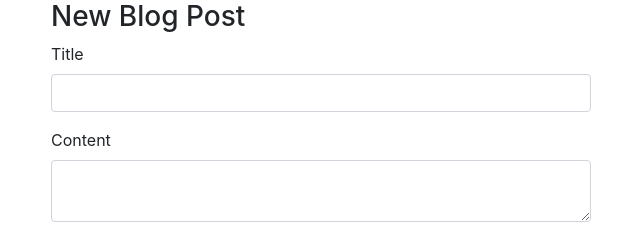
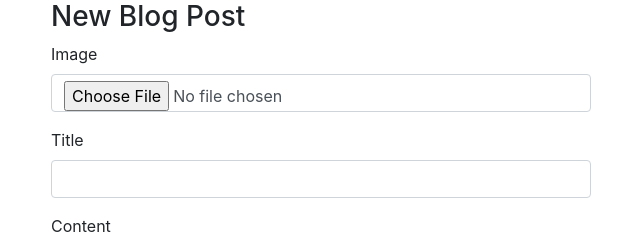
Before and after one commit to ahljljj/Professional-Python-Web-Development-Using-Flask, a Flask app: page /post in a window 1280 px wide. Shown: the top 241 px of the page, without its empty margins (34-674 px from the left). Run offline with Flask 2, Linux system fonts and the light colour scheme; the visitor is signed in with stand-in values (Sample User, id 1); data that the repository does not hold is empty; some libraries are stand-ins or nearby versions.

Commit message:
save images

```diff
--- a/flask_blog/flaskblog/blog/form.py
+++ b/flask_blog/flaskblog/blog/form.py
@@ -3,6 +3,7 @@ from wtforms import  StringField, validators, TextAreaField
 from author.form import RegisterForm
 from blog.models import Category
 from wtforms.ext.sqlalchemy.fields import QuerySelectField
+from flask_wtf.file import FileField, FileAllowed
 
 
 
@@ -17,6 +18,9 @@ def categories():
     return Category.query
 
 class PostForm(Form):
+    image = FileField('Image', validators=[
+        FileAllowed(['jpg','png'], 'Image only!')
+    ])
     title = StringField('Title',[
         validators.Required(),
         validators.Length(max=80)
--- a/flask_blog/flaskblog/blog/models.py
+++ b/flask_blog/flaskblog/blog/models.py
@@ -35,11 +35,12 @@ class Post(db.Model):
     def imgsrc(self):
         return uploaded_images.url(self.image)
 
-    def __init__(self, blog, author, title, body, category, slug=None, publish_date=None, live=True):
+    def __init__(self, blog, author, title, body, category, image=None, slug=None, publish_date=None, live=True):
         self.blog_id = blog.id
         self.author_id = author.id
         self.title = title
         self.category_id = category.id
+        self.image = image
         self.body = body
         self.slug = slug
         if publish_date is None:
--- a/flask_blog/flaskblog/blog/views.py
+++ b/flask_blog/flaskblog/blog/views.py
@@ -1,7 +1,7 @@
 from flaskblog import app
-from flask import render_template, redirect, flash, url_for, session, abort
+from flask import render_template, redirect, flash, url_for, session, abort, request
 from blog.form import SetupForm, PostForm
-from flaskblog import db
+from flaskblog import db, uploaded_images
 from author.models import Author
 from blog.models import Blog, Post, Category
 from author.decorators import login_required, author_required
@@ -75,6 +75,12 @@ def setup():
 def post():
     form = PostForm()
     if form.validate_on_submit():
+        image = request.files.get('image')
+        filename = None
+        try:
+            filename = uploaded_images.save(image)
+        except:
+            flash("The image was not uploaded")
         if form.new_category.data:
             new_category = Category(form.new_category.data)
             db.session.add(new_category)
@@ -90,7 +96,7 @@ def post():
         title = form.title.data
         body = form.body.data
         slug = slugify(title)
-        post = Post(blog, author, title, body, category, slug)
+        post = Post(blog, author, title, body, category, filename, slug)
         db.session.add(post)
         db.session.commit()
         return  redirect(url_for('article', slug=slug))
--- a/flask_blog/flaskblog/templates/blog/post.html
+++ b/flask_blog/flaskblog/templates/blog/post.html
@@ -12,10 +12,12 @@
         <h3>New Blog Post</h3>
 
         {% from "_formhelper.html" import render_field %}
-        <form method="POST" action="{{url_for('post')}}" role="form">
+        <form method="POST" action="{{url_for('post')}}" enctype="multipart/form-data" role="form">
 
             {{form.hidden_tag()}}
 
+
+            {{render_field(form.image, class='form-control')}}
             {{render_field(form.title, class='form-control')}}
             {{render_field(form.body, class='form-control', row =10)}}
             {{render_field(form.category, class='form-control')}}
```
Also changed, not shown: flask_blog/flaskblog/static/images/Mercedes-Benz-logo.png (added).
